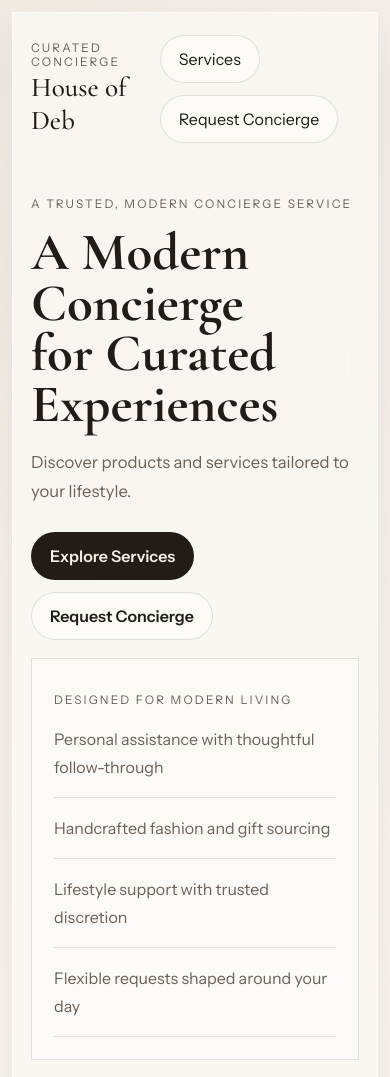
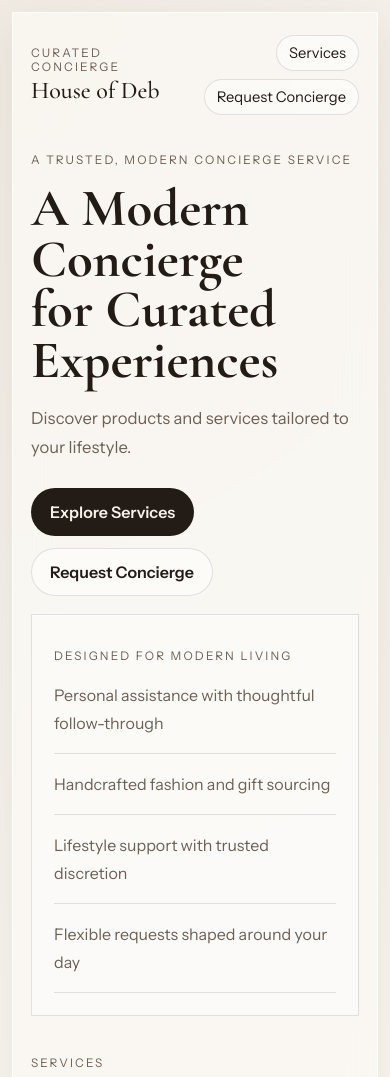
Before and after one commit to snupapa/hod-concierge, a website built with Vite: page index.html in a window 390 px wide. Shown: the top 1077 px of the page. Built offline with nearby package versions, Linux system fonts and the light colour scheme.

Commit message:
Update site styling

```diff
--- a/styles.css
+++ b/styles.css
@@ -21,7 +21,11 @@ body {
   margin: 0;
   min-height: 100vh;
   background:
-    radial-gradient(circle at top left, rgba(154, 120, 88, 0.12), transparent 28%),
+    radial-gradient(
+      circle at top left,
+      rgba(154, 120, 88, 0.12),
+      transparent 28%
+    ),
     linear-gradient(180deg, #fcfaf6 0%, #f6f1e9 100%);
   color: var(--text);
   font-family: "Instrument Sans", sans-serif;
@@ -74,6 +78,7 @@ a {
   display: inline-flex;
   align-items: center;
   text-decoration: none;
+  min-width: 0;
 }
 
 .brand-text {
@@ -102,8 +107,9 @@ a {
 }
 
 .brand-name {
-  font-size: 1.7rem;
+  font-size: 1.95rem;
   color: var(--text);
+  white-space: nowrap;
 }
 
 .nav-actions,
@@ -121,7 +127,10 @@ a {
   padding: 0 18px;
   border-radius: 999px;
   text-decoration: none;
-  transition: transform 180ms ease, border-color 180ms ease, background-color 180ms ease;
+  transition:
+    transform 180ms ease,
+    border-color 180ms ease,
+    background-color 180ms ease;
 }
 
 .nav-link {
@@ -267,11 +276,17 @@ a {
   grid-template-columns: 1fr;
 }
 
+.service-grid {
+  margin-top: 18px;
+}
+
 .product-card {
   overflow: hidden;
   padding: 0;
   background: rgba(255, 255, 255, 0.62);
-  transition: transform 220ms ease, box-shadow 220ms ease;
+  transition:
+    transform 220ms ease,
+    box-shadow 220ms ease;
 }
 
 .product-card:hover {
@@ -285,8 +300,12 @@ a {
   display: grid;
   place-items: center;
   padding: 6px;
-  background:
-    radial-gradient(circle at top, rgba(255, 255, 255, 0.92), rgba(247, 239, 228, 0.92) 54%, rgba(234, 219, 200, 0.98) 100%);
+  background: radial-gradient(
+    circle at top,
+    rgba(255, 255, 255, 0.92),
+    rgba(247, 239, 228, 0.92) 54%,
+    rgba(234, 219, 200, 0.98) 100%
+  );
 }
 
 .product-image {
@@ -358,7 +377,11 @@ a {
   align-items: flex-start;
   gap: 22px;
   background:
-    linear-gradient(135deg, rgba(255, 255, 255, 0.52), rgba(240, 232, 220, 0.88)),
+    linear-gradient(
+      135deg,
+      rgba(255, 255, 255, 0.52),
+      rgba(240, 232, 220, 0.88)
+    ),
     var(--surface-strong);
 }
 
@@ -399,6 +422,39 @@ a {
 }
 
 @media (max-width: 699px) {
+  .topbar {
+    align-items: center;
+    gap: 8px;
+  }
+
+  .hero-grid {
+    padding-top: 26px;
+  }
+
+  .section-space {
+    padding-top: 26px;
+  }
+
+  .section-heading {
+    gap: 0;
+  }
+
+  .brand-name {
+    font-size: 1.5rem;
+  }
+
+  .nav-actions {
+    width: 100%;
+    justify-content: flex-end;
+    gap: 8px;
+  }
+
+  .nav-link {
+    min-height: 36px;
+    padding: 0 12px;
+    font-size: 0.92rem;
+  }
+
   .product-grid {
     grid-template-columns: repeat(2, minmax(0, 1fr));
     gap: 12px;
```
